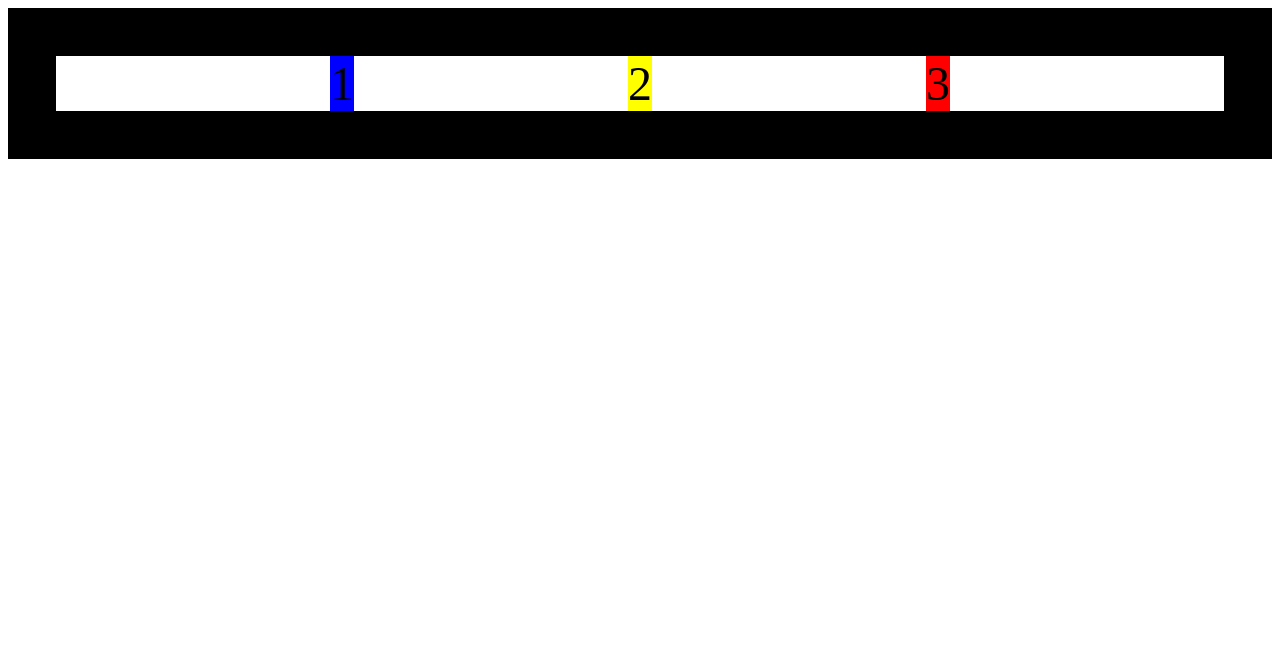
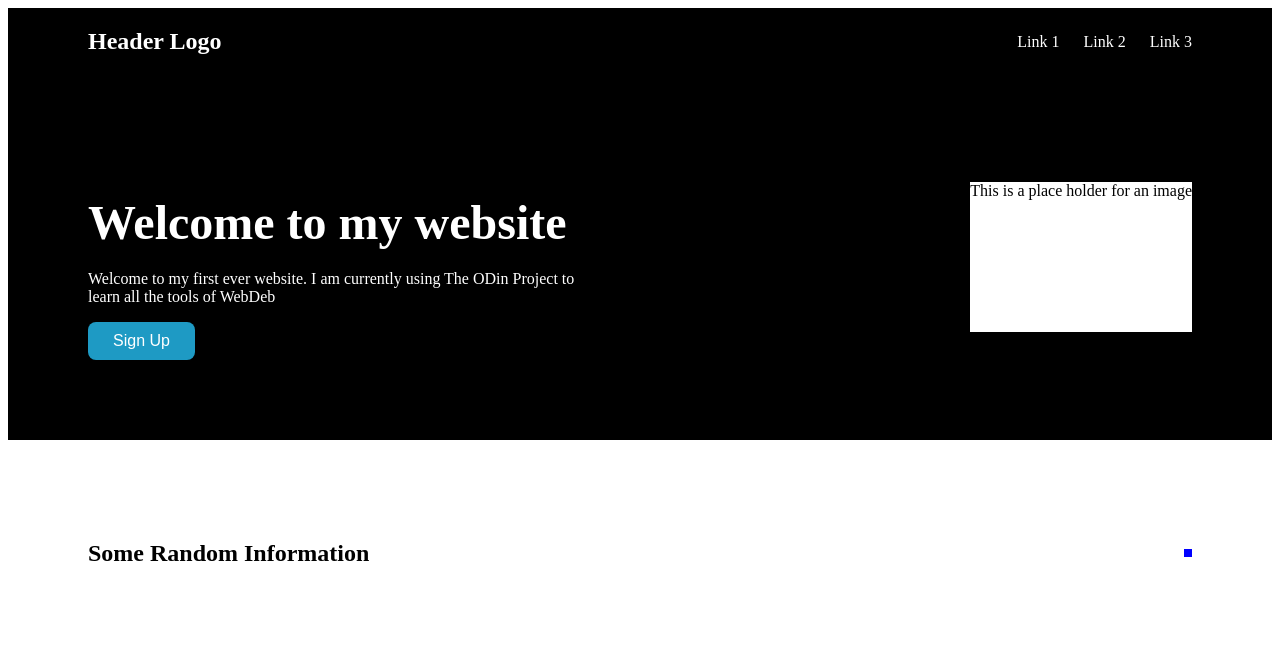
Before and after one commit to prince68charles/LandingPage, a plain HTML site: page index.html in a window 1280 px wide. Drawn offline with Linux system fonts and the light colour scheme.

Commit message:
Build header and hero section layout

```diff
--- a/index.html
+++ b/index.html
@@ -8,7 +8,7 @@
 
     <meta name="viewport" content="width=device-width, initial-scale=1.0">
 
-    <title>Practice Problem 1</title>
+    <title>Landing Page</title>
 
     <link rel="stylesheet" href="style.css">
 
@@ -16,15 +16,70 @@
 
 <body>
 
-    <div class="container">
 
-        <div class="box" id="box1">1</div>
-        <div class="box" id="box2">2</div>
-        <div class="box" id="box3">3</div>
+    <header class="top-header">
+
+        <div class="logo">Header Logo</div>
 
 
-    </div>
+        <nav class="nav-links">
+            <a href="#">Link 1</a>
+            <a href="#">Link 2</a>
+            <a href="#">Link 3</a>
 
+        </nav>
+  </header>
+
+
+
+    <section class="first">
+
+        <div class="first-left">
+
+
+
+            <h1>Welcome to my website</h1>
+
+            <p>Welcome to my first ever website. I am currently using The ODin Project to learn all the tools of WebDeb</p>
+
+            <button>Sign Up</button>
+
+
+        </div>
+
+        <div class="first-right">
+
+            <div class="container">This is a place holder for an image</div>
+
+
+
+        </div>
+
+
+    </section>
+
+
+
+
+
+
+
+    <section class="second">
+
+
+        <h2>Some Random Information</h2>
+
+        <div class="second-container">
+
+            <div class="box"></div>
+            <div class="box"></div>
+            <div class="box"></div>
+            <div class="box"></div>
+
+        </div>
+
+
+    </section>
 
 
 </body>
--- a/style.css
+++ b/style.css
@@ -1,31 +1,108 @@
+.top-header {
+  display: flex;
+  justify-content: space-between;
+  align-items: center;
+  background-color: black;
+  color: white;
+  padding: 20px 80px;
+}
 
-.container {
+.logo {
+  font-size: 24px;
+  font-weight: bold;
+}
 
-    display: flex;
+.nav-links a {
+  color: white;
+  text-decoration: none;
+  margin-left: 20px;
+  font-size: 16px;
+}
 
-    justify-content: space-evenly;
+.nav-links a:hover {
+  text-decoration: underline;
+}
 
-    border: 48px solid black;
+
+.first {
+
+     /* Establish the structure of the first box*/
+
+   display: flex;
+   background-color: black;
+   align-items: center;
+   justify-content: space-between;
+   color: white;
+    padding: 80px;
+
+}
+
+
+.first-left {
+
+     /* Establish the style of the left side of the box*/
+
+     max-width: 500px;
+
+}
+
+.first-left h1 {
+
+    /* Establish the style of header*/
+
+    font-size: 48px;
+    font-weight: bold;
+    margin-bottom: 20px
+
+}
+
+.first-left button {
+
+    background-color: rgb(30, 154, 196);
+    color: white;
+    border: none;
+    padding: 10px 25px;
+    font-size: 16px;
+    border-radius: 8px;
+    cursor: pointe
+
 }
 
 
 
-.box{
 
-    font-size: 48px;
+.first-right {
+
+    max-width: 250px;
+    color: black;
+    align-items: center;
 }
 
-#box1 {
+.first-right div {
 
-    background-color: blue;
+    display: flex;
+    background-color: white;
+    height: 150px;
+
+
 }
 
-#box2 {
 
-    background-color: yellow;
+
+.second{
+
+   display: flex;
+   align-items: center;
+   background-color: white;
+   justify-content: space-between;
+   padding:80px
+
 }
 
-#box3 {
 
-    background-color: red;
+.second-container {
+
+    display: flex;
+    border: 4px solid blue;
+
 }
```
